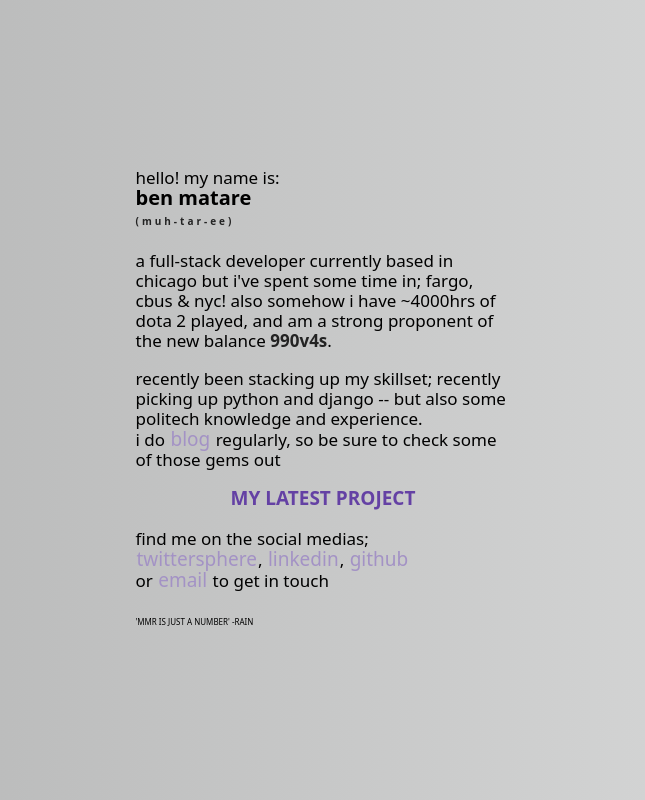
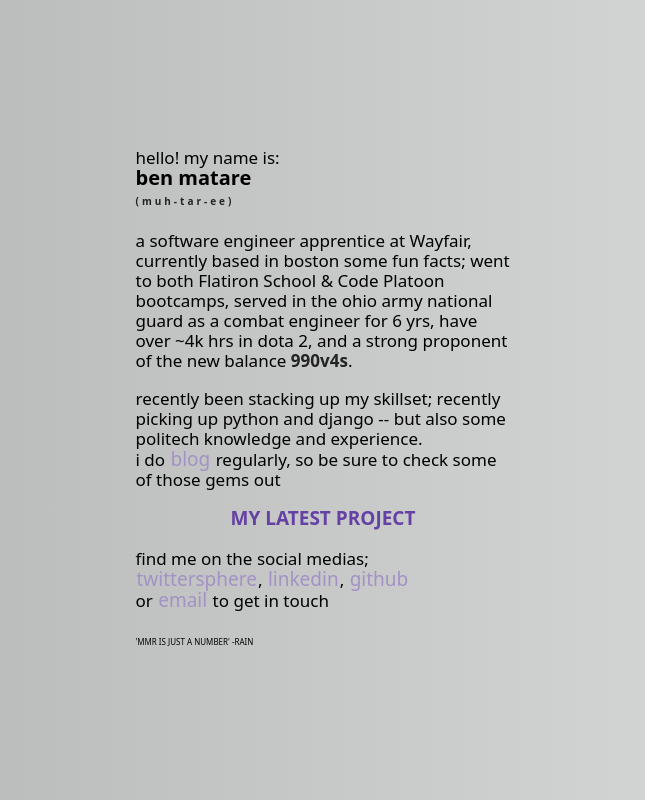
Before and after one commit to benamatare/benamatare.github.io, a plain HTML site: page index.html in a window 1280 px wide. Shown: the whole page, without its empty margins (317-962 px from the left). Drawn offline with Linux system fonts and the light colour scheme.

Commit message:
updated info

```diff
--- a/index.html
+++ b/index.html
@@ -18,9 +18,12 @@
           <span id="explain">(muh-tar-ee)</span>
           <br />
           <br />
-          a full-stack developer currently based in chicago but i've spent some
-          time in; fargo, cbus & nyc! also somehow i have ~4000hrs of dota 2
-          played, and am a strong proponent of the new balance
+          a software engineer apprentice at Wayfair, currently based in boston
+          some fun facts;
+          went to both Flatiron School & Code Platoon bootcamps,
+          served in the ohio army national guard as a combat engineer for 6 yrs,
+          have over ~4k hrs in dota 2,
+          and a strong proponent of the new balance
           <span id="newbie">990v4s</span>.
         </p>
         <p id="p2">
```
